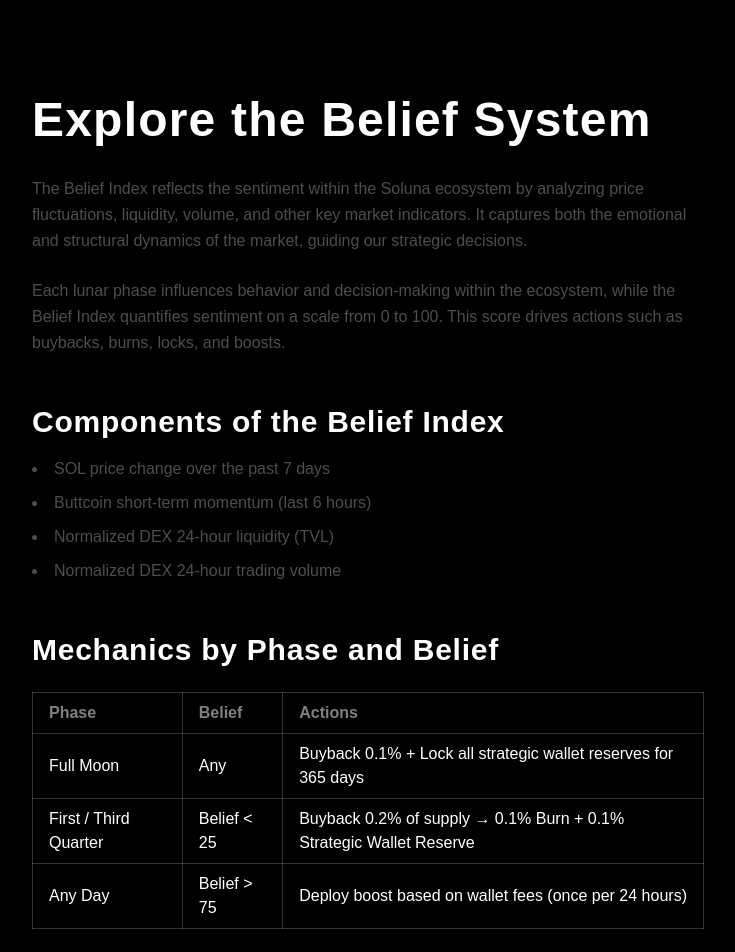
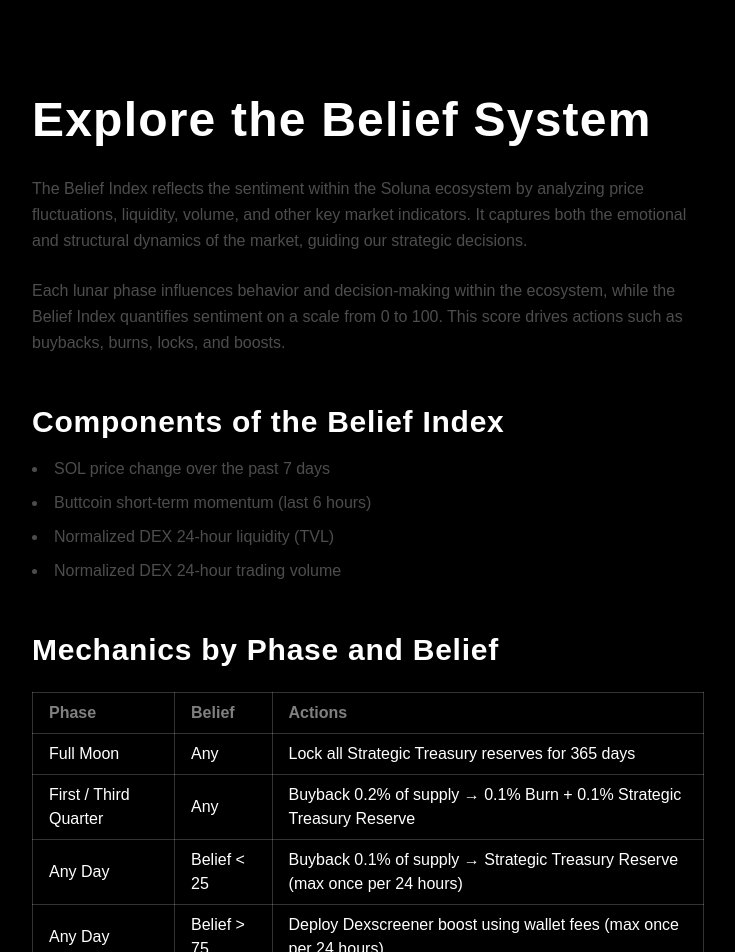
Before and after one commit to solunacoincto/soluna-site, a Next.js app: page /belief-system in a window 1280 px wide. Shown: the top 952 px of the page, without its empty margins (272-1007 px from the left). Built offline with nearby package versions, Linux system fonts and the light colour scheme.

Commit message:
update: belief-system

```diff
--- a/app/belief-system/page.tsx
+++ b/app/belief-system/page.tsx
@@ -34,24 +34,37 @@
               <tr>
                 <td className="border border-white/20 px-4 py-2">Full Moon</td>
                 <td className="border border-white/20 px-4 py-2">Any</td>
-                <td className="border border-white/20 px-4 py-2">Buyback 0.1% + Lock all strategic wallet reserves for 365 days</td>
+                <td className="border border-white/20 px-4 py-2">
+                  Lock all Strategic Treasury reserves for 365 days
+                </td>
               </tr>
               <tr>
                 <td className="border border-white/20 px-4 py-2">First / Third Quarter</td>
+                <td className="border border-white/20 px-4 py-2">Any</td>
+                <td className="border border-white/20 px-4 py-2">
+                  Buyback 0.2% of supply → 0.1% Burn + 0.1% Strategic Treasury Reserve
+                </td>
+              </tr>
+              <tr>
+                <td className="border border-white/20 px-4 py-2">Any Day</td>
                 <td className="border border-white/20 px-4 py-2">Belief &lt; 25</td>
-                <td className="border border-white/20 px-4 py-2">Buyback 0.2% of supply → 0.1% Burn + 0.1% Strategic Wallet Reserve</td>
+                <td className="border border-white/20 px-4 py-2">
+                  Buyback 0.1% of supply → Strategic Treasury Reserve (max once per 24 hours)
+                </td>
               </tr>
               <tr>
                 <td className="border border-white/20 px-4 py-2">Any Day</td>
                 <td className="border border-white/20 px-4 py-2">Belief &gt; 75</td>
-                <td className="border border-white/20 px-4 py-2">Deploy boost based on wallet fees (once per 24 hours)</td>
+                <td className="border border-white/20 px-4 py-2">
+                  Deploy Dexscreener boost using wallet fees (max once per 24 hours)
+                </td>
               </tr>
             </tbody>
           </table>
         </div>
 
         <p className="text-white/30 mb-12 leading-relaxed">
-          Note: Buyback and burn actions are proportionally allocated according to the Belief Index and phase mechanics. Boosts are automatically deployed, limited to once every 24 hours, depending on available wallet fees.
+          Strategic Treasury reserves accumulate through structural buybacks during First and Third Quarter phases and opportunistic accumulation when Belief falls below 25. All accumulated reserves are locked for 365 days during each Full Moon. Belief-triggered actions are limited to one execution per 24 hours.
         </p>
       </div>
     </main>
```
